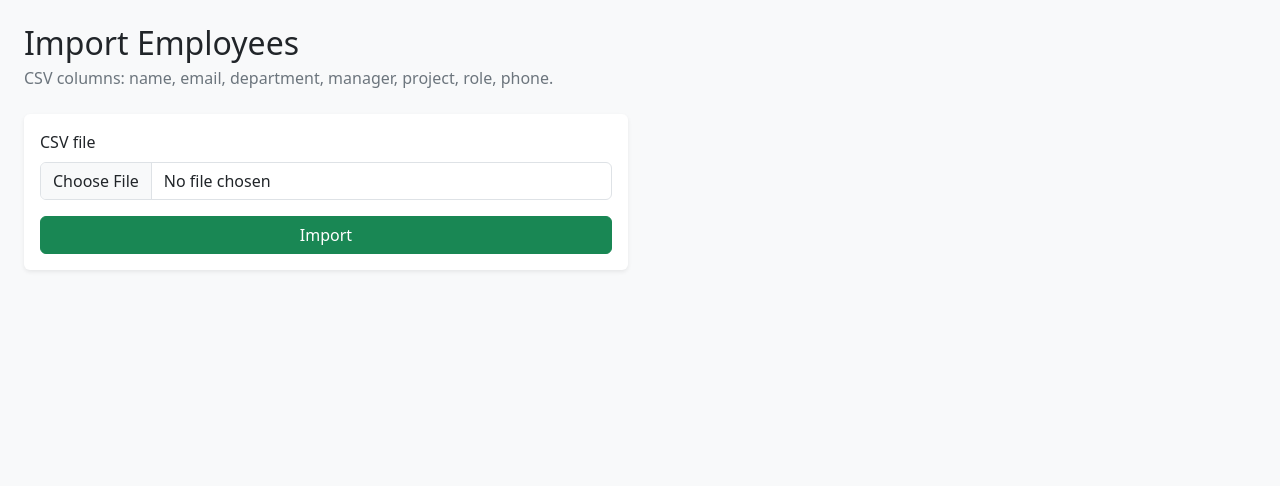
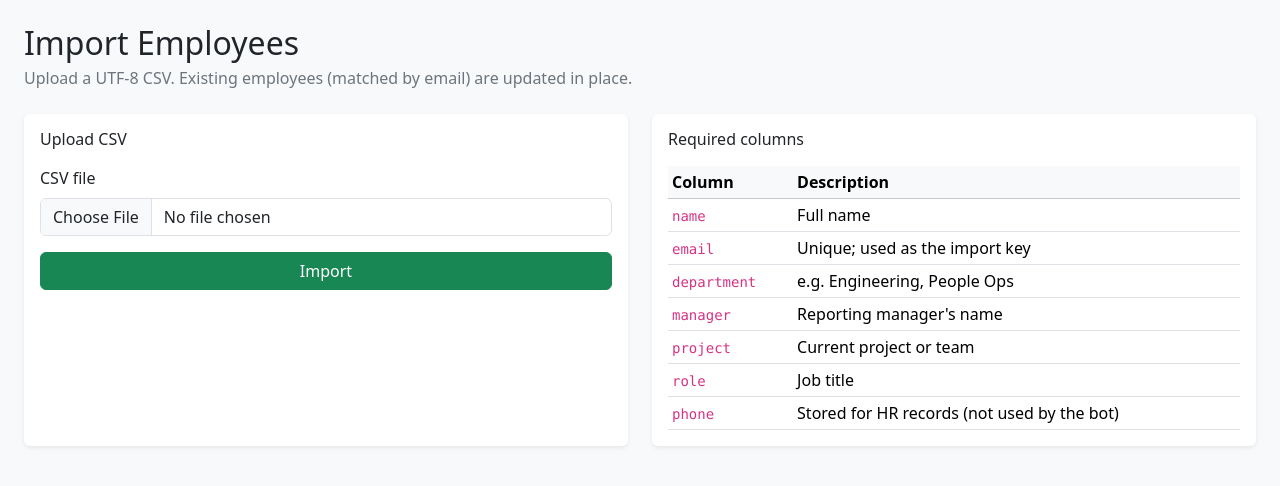
Before and after one commit to sentiment-sense-app/sentiment-sense-app, a FastAPI app: template app/templates/import_employees.html in a window 1280 px wide. Shown: the part 57-543 px from the top of the page. Run offline with FastAPI, Linux system fonts and the light colour scheme; the template is opened without the code that fills it, so the values that code supplies are empty.

Commit message:
Document required CSV columns on import page

```diff
--- a/app/templates/import_employees.html
+++ b/app/templates/import_employees.html
@@ -4,14 +4,15 @@
 <div class="mb-4">
   <div>
     <h1 class="h2 mb-1">Import Employees</h1>
-    <p class="text-secondary mb-0">CSV columns: name, email, department, manager, project, role, phone.</p>
+    <p class="text-secondary mb-0">Upload a UTF-8 CSV. Existing employees (matched by email) are updated in place.</p>
   </div>
 </div>
 
-<section class="row mb-4">
-  <div class="col-12 col-md-8 col-lg-6">
-    <div class="card border-0 shadow-sm">
+<section class="row g-4 mb-4">
+  <div class="col-12 col-lg-6">
+    <div class="card border-0 shadow-sm h-100">
       <div class="card-body">
+        <h2 class="h6 mb-3">Upload CSV</h2>
         <form method="post" action="/admin/employees/import" enctype="multipart/form-data" class="vstack gap-3">
           <input type="hidden" name="csrf_token" value="{{ csrf_token }}">
           <div>
@@ -20,6 +21,27 @@
           </div>
           <button type="submit" class="btn btn-success">Import</button>
         </form>
+      </div>
+    </div>
+  </div>
+  <div class="col-12 col-lg-6">
+    <div class="card border-0 shadow-sm h-100">
+      <div class="card-body">
+        <h2 class="h6 mb-3">Required columns</h2>
+        <table class="table table-sm mb-0">
+          <thead class="table-light">
+            <tr><th>Column</th><th>Description</th></tr>
+          </thead>
+          <tbody>
+            <tr><td><code>name</code></td><td>Full name</td></tr>
+            <tr><td><code>email</code></td><td>Unique; used as the import key</td></tr>
+            <tr><td><code>department</code></td><td>e.g. Engineering, People Ops</td></tr>
+            <tr><td><code>manager</code></td><td>Reporting manager's name</td></tr>
+            <tr><td><code>project</code></td><td>Current project or team</td></tr>
+            <tr><td><code>role</code></td><td>Job title</td></tr>
+            <tr><td><code>phone</code></td><td>Stored for HR records (not used by the bot)</td></tr>
+          </tbody>
+        </table>
       </div>
     </div>
   </div>
```
